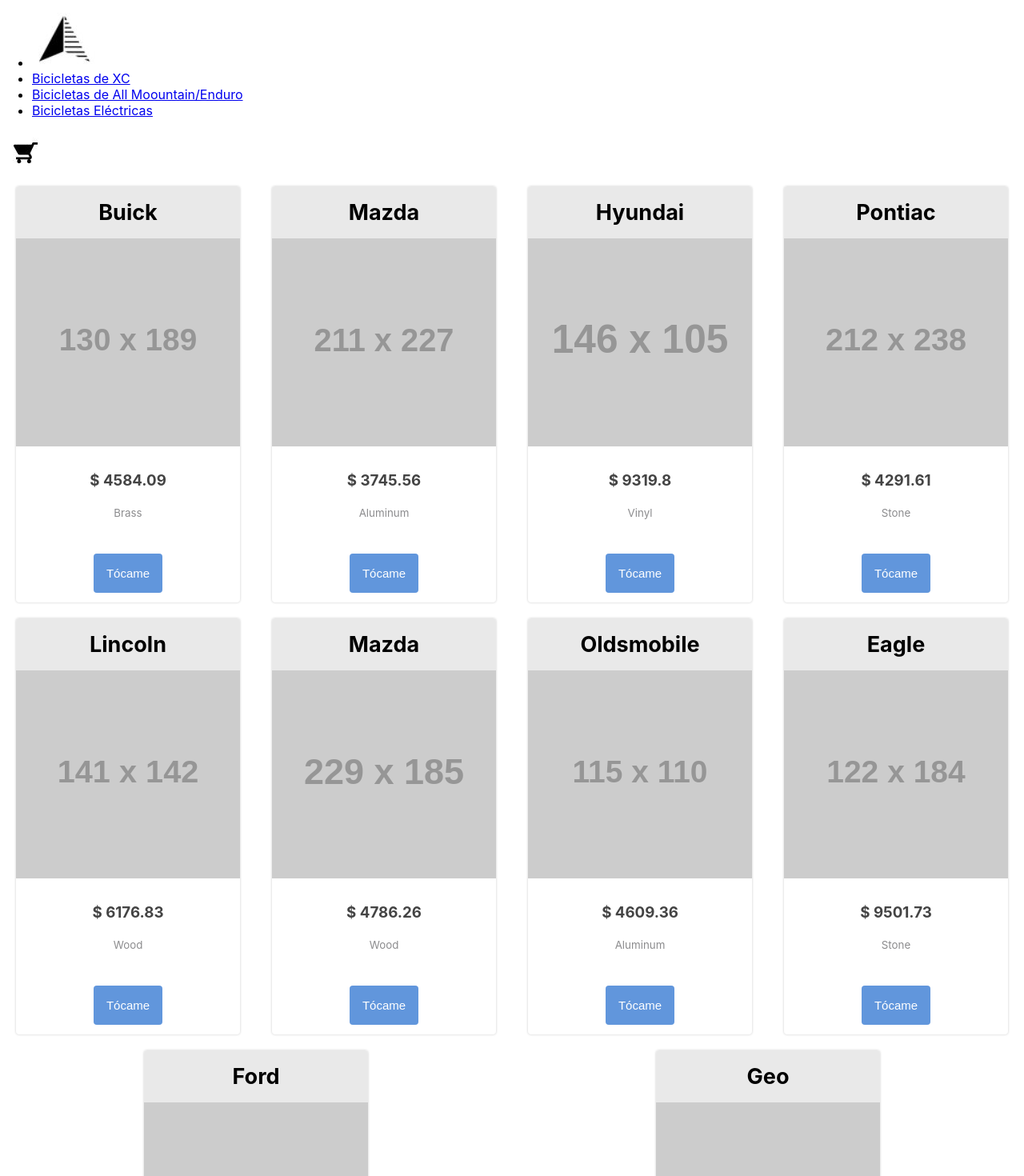
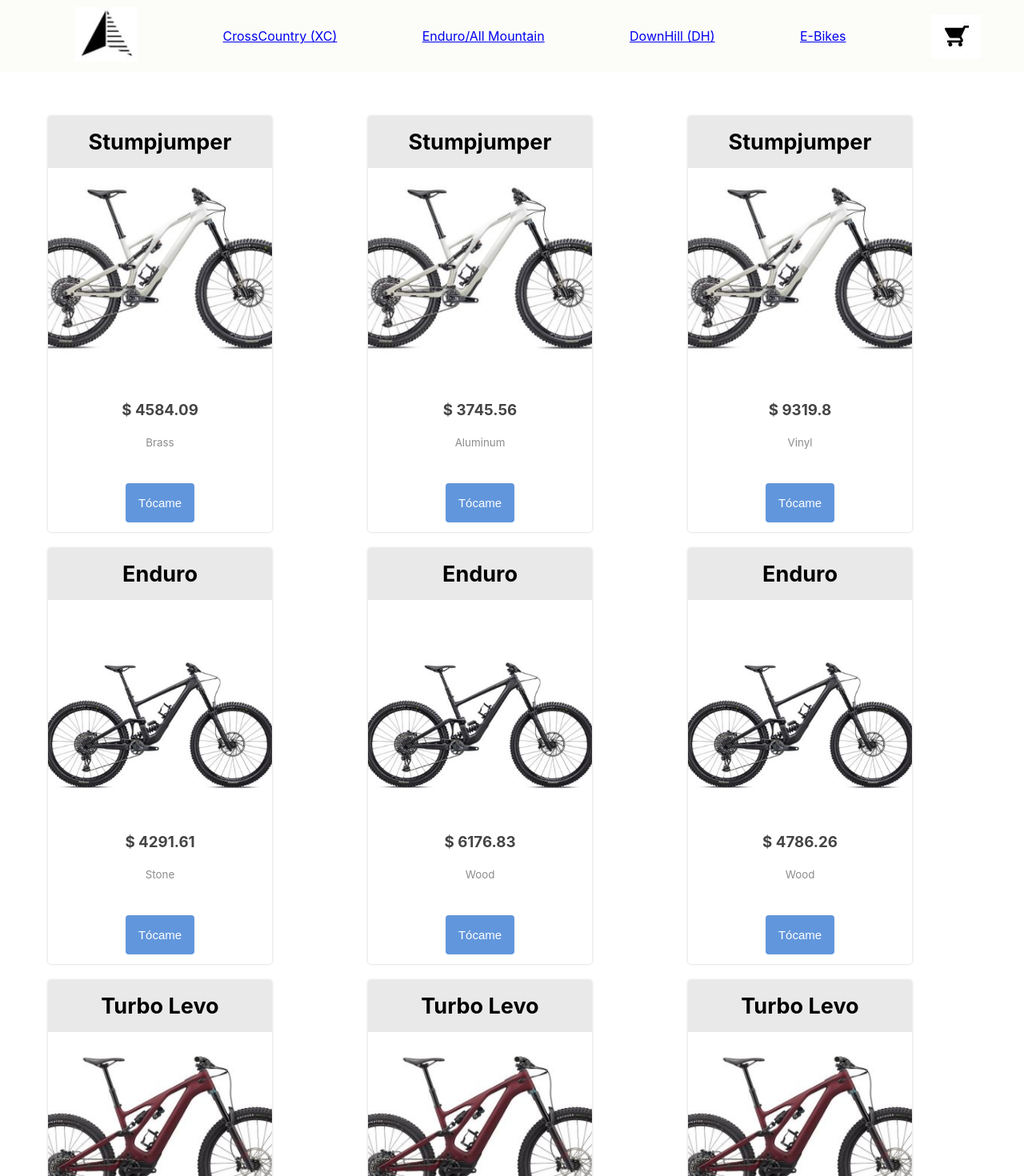
Before and after one commit to RodrigoLede/ReactPrimero, a React (Create React App) app: page / in a window 1280 px wide. Shown: the top 1470 px of the page at 80% size. Built offline with nearby package versions, Linux system fonts and the light colour scheme.

Commit message:
Clase 7 top

```diff
--- a/src/componentes/Flex/Flex.jsx
+++ b/src/componentes/Flex/Flex.jsx
@@ -10,5 +10,4 @@
     </div>
   );
 }
-
 export default Flex;
--- a/src/componentes/Flex/flex.css
+++ b/src/componentes/Flex/flex.css
@@ -3,4 +3,5 @@
     flex-wrap: wrap;
     align-items: center;
     justify-content: space-around;
+    max-width: 1200px;
   }
--- a/src/componentes/ItemListContainer/ItemListContainer.jsx
+++ b/src/componentes/ItemListContainer/ItemListContainer.jsx
@@ -9,95 +9,85 @@
   const bikes = [
     {
       "id": 1,
-    "title": "Buick",
+      "title": "Stumpjumper",
       "price": 4584.09,
       "stock": 6,
       "category": "Riviera",
       "detail": "Brass",
-    "img": "http://dummyimage.com/130x189.png/dddddd/000000"
+      "img": "/imgs/Captura.jpg"
     },
     {
       "id": 2,
-    "title": "Mazda",
+      "title": "Stumpjumper",
       "price": 3745.56,
       "stock": 8,
       "category": "Mazda6",
       "detail": "Aluminum",
-    "img": "http://dummyimage.com/211x227.png/cc0000/ffffff"
+      "img": "/imgs/Captura.jpg"
     },
     {
       "id": 3,
-    "title": "Hyundai",
+      "title": "Stumpjumper",
       "price": 9319.8,
       "stock": 2,
       "category": "Tucson",
       "detail": "Vinyl",
-    "img": "http://dummyimage.com/146x105.png/ff4444/ffffff"
+      "img": "/imgs/Captura.jpg"
     },
     {
       "id": 4,
-    "title": "Pontiac",
+      "title": "Enduro",
       "price": 4291.61,
       "stock": 5,
       "category": "Bonneville",
       "detail": "Stone",
-    "img": "http://dummyimage.com/212x238.png/ff4444/ffffff"
+      "img": "/imgs/Captura1.jpg"
     },
     {
       "id": 5,
-    "title": "Lincoln",
+      "title": "Enduro",
       "price": 6176.83,
       "stock": 5,
       "category": "LS",
       "detail": "Wood",
-    "img": "http://dummyimage.com/141x142.png/dddddd/000000"
+      "img": "/imgs/Captura1.jpg"
     },
     {
       "id": 6,
-    "title": "Mazda",
+      "title": "Enduro",
       "price": 4786.26,
       "stock": 6,
       "category": "RX-7",
       "detail": "Wood",
-    "img": "http://dummyimage.com/229x185.png/cc0000/ffffff"
+      "img": "/imgs/Captura1.jpg"
     },
     {
       "id": 7,
-    "title": "Oldsmobile",
+      "title": "Turbo Levo",
       "price": 4609.36,
       "stock": 3,
       "category": "Silhouette",
       "detail": "Aluminum",
-    "img": "http://dummyimage.com/115x110.png/cc0000/ffffff"
+      "img": "/imgs/Captura2.jpg"
     },
     {
       "id": 8,
-    "title": "Eagle",
+      "title": "Turbo Levo",
       "price": 9501.73,
       "stock": 2,
       "category": "Summit",
       "detail": "Stone",
-    "img": "http://dummyimage.com/122x184.png/dddddd/000000"
+      "img": "/imgs/Captura2.jpg"
     },
     {
       "id": 9,
-    "title": "Ford",
+      "title": "Turbo Levo",
       "price": 138.77,
       "stock": 8,
       "category": "Econoline E250",
       "detail": "Aluminum",
-    "img": "http://dummyimage.com/242x227.png/ff4444/ffffff"
+      "img": "/imgs/Captura2.jpg"
     },
-  {
-    "id": 10,
-    "title": "Geo",
-    "price": 6184.32,
-    "stock": 1,
-    "category": "Prizm",
-    "detail": "Vinyl",
-    "img": "http://dummyimage.com/224x198.png/cc0000/ffffff"
-  }
-
   ];
 
   return (
--- a/src/componentes/NavBar/NavBar.jsx
+++ b/src/componentes/NavBar/NavBar.jsx
@@ -3,24 +3,21 @@
 import "./navbar.css";
 import {Link} from "react-router-dom";
 
-function NavBar (props) {
+function NavBar () {
 
+    const links = ["CrossCountry (XC)", "Enduro/All Mountain", "DownHill (DH)", "E-Bikes"];
 
     return(
         <nav>
-           <ul>
-           <li>
-                    <Link to="/">
-                        <img src="/imgs/Logo.jpg" alt="Logo tienda" />
-                    </Link>
-                </li>
-                <NavItem href="/"> Bicicletas de XC </NavItem>
-                <NavItem href="/"> Bicicletas de All Moountain/Enduro </NavItem>
-                <NavItem href="/"> Bicicletas Eléctricas</NavItem>
+           <ul className="nav-menu">
+            <Link to="/">
+                    <img src="/imgs/Logo.jpg" alt="Logo tienda" />
+                </Link>
+            {links.map((elemento) => (
+                <NavItem href="/">{elemento}</NavItem>))}
+            {<CartWidget img= "/imgs/Chart.jpg" />}
             </ul>
-            <CartWidget img= "/imgs/Chart.jpg" />
         </nav>
-
     );
 
 }
--- a/src/componentes/NavBar/navbar.css
+++ b/src/componentes/NavBar/navbar.css
@@ -5,7 +5,7 @@
     align-items: center;
     margin: 0;
     height: 90px;
-    background-color: rgb(233, 244, 75);
+    background-color: rgb(252, 253, 249);
     top: 0;
     margin-bottom: 45px;
   }
```
Lines whose indentation alone changed are shown as unchanged.
